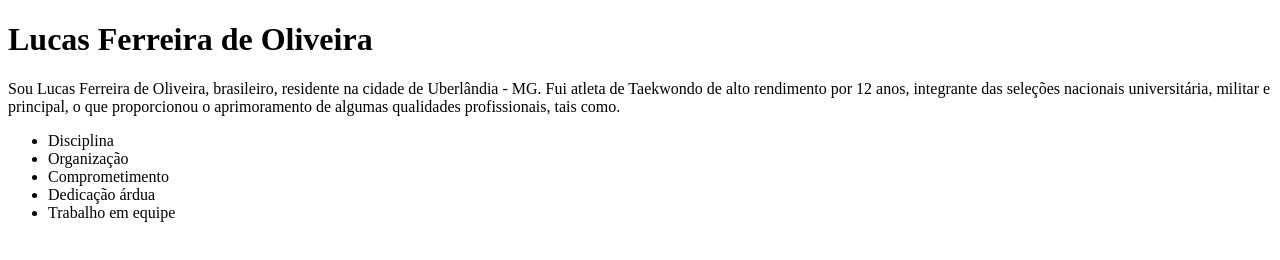
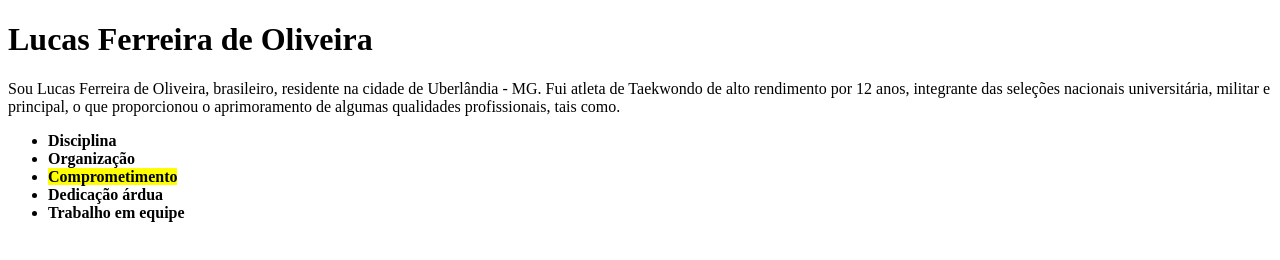
Before and after one commit to LucasFerreiraDeOliveira/LucasFerreiraDeOliveira.github.io, a plain HTML site: page index.html in a window 1280 px wide. Drawn offline with Linux system fonts and the light colour scheme.

Commit message:
Destaquei uma das qualidade e coloquei todas em negrito

```diff
--- a/index.html
+++ b/index.html
@@ -13,11 +13,11 @@
         nacionais universitária, militar e principal, o que proporcionou o aprimoramento
         de algumas qualidades profissionais, tais como.</p>
     <ul>
-        <li>Disciplina</li>
-        <li>Organização</li>
-        <li>Comprometimento</li>
-        <li>Dedicação árdua</li>
-        <li>Trabalho em equipe</li>
+        <li><strong>Disciplina</strong></li>
+        <li><strong>Organização</strong></li>
+        <li><mark><strong>Comprometimento</strong></mark></li>
+        <li><strong>Dedicação árdua</strong></li>
+        <li><strong>Trabalho em equipe</strong></li>
     </ul>
 </body>
 </html>
```
